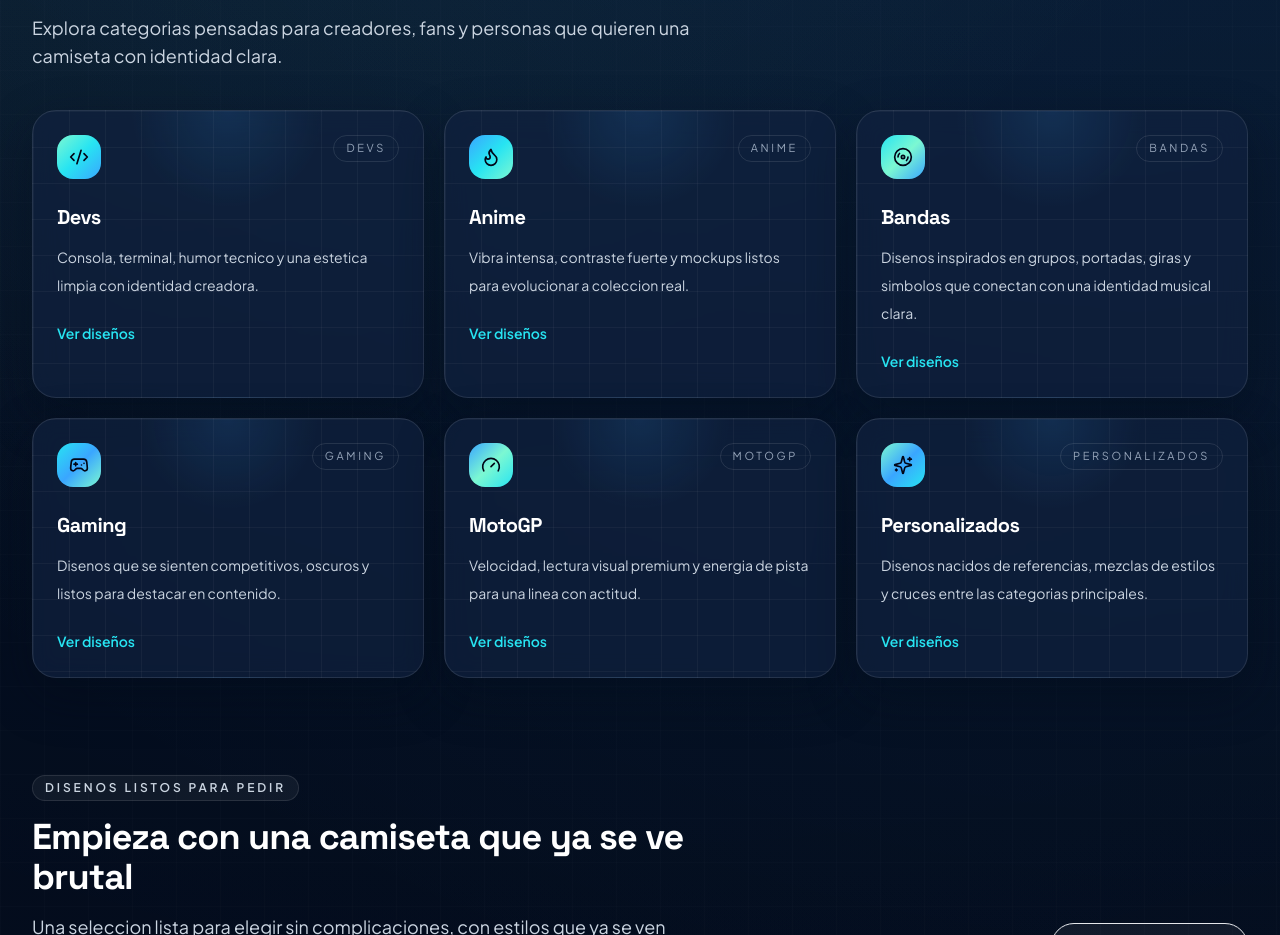
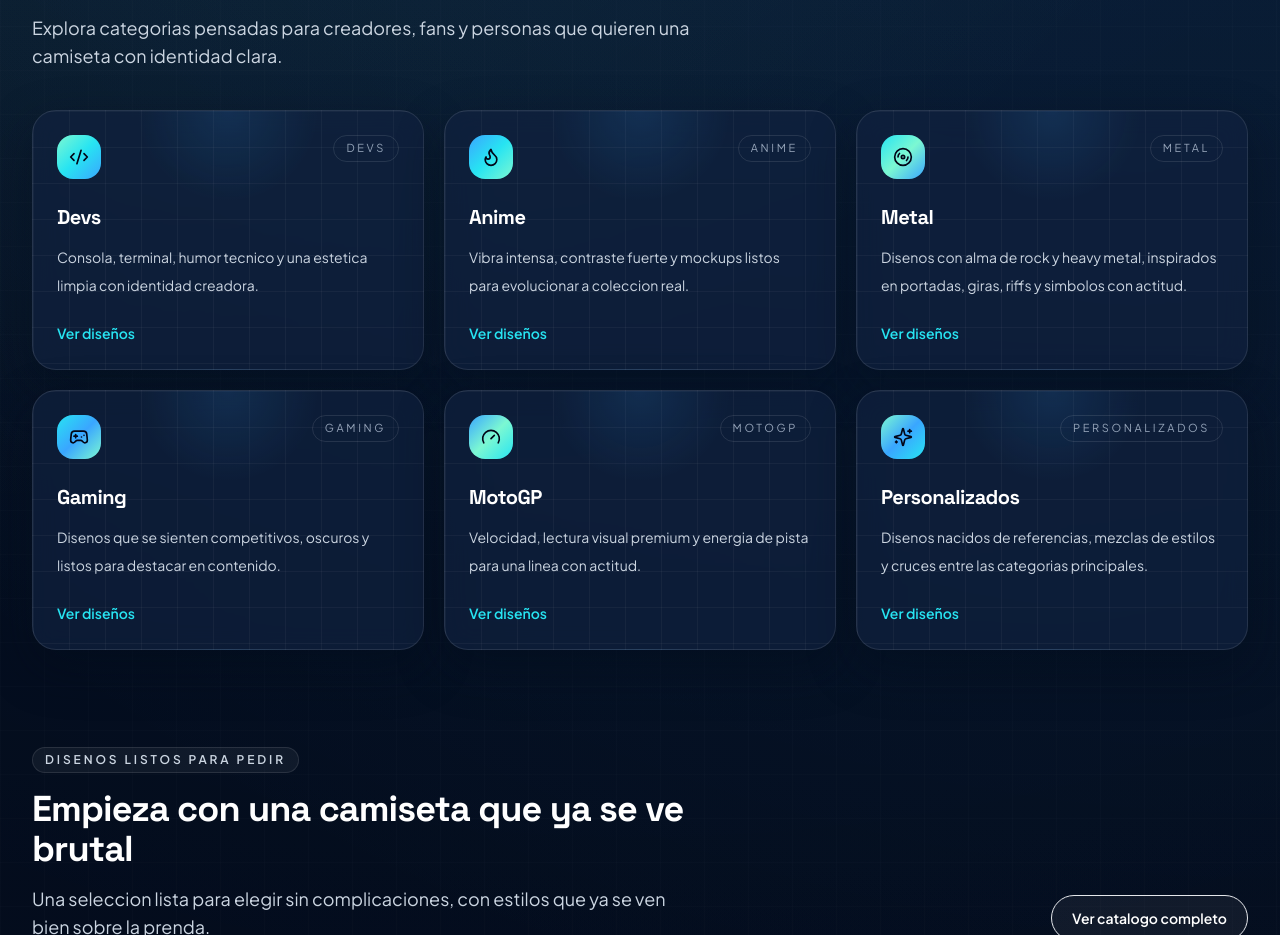
Before and after one commit to jccruzgit/GGDevWebSite, a React (Vite) app: page /#/ in a window 1280 px wide. Shown: the part 942-1877 px from the top of the page. Built offline with nearby package versions, Linux system fonts and the light colour scheme; no server answers; the database is empty.

Commit message:
Rename bands category to metal

```diff
--- a/src/data/categories.js
+++ b/src/data/categories.js
@@ -17,8 +17,8 @@
   },
   {
     id: "bands",
-    name: "Bandas",
-    description: "Disenos inspirados en grupos, portadas, giras y simbolos que conectan con una identidad musical clara.",
+    name: "Metal",
+    description: "Disenos con alma de rock y heavy metal, inspirados en portadas, giras, riffs y simbolos con actitud.",
     accent: "from-aqua via-mint to-cyan",
     icon: Disc3,
   },
--- a/src/data/products.js
+++ b/src/data/products.js
@@ -10,7 +10,7 @@
 
 const categoryLabels = {
   anime: "Anime",
-  bands: "Bandas",
+  bands: "Metal",
   custom: "Personalizados",
   devs: "Devs",
   gaming: "Gaming",
--- a/src/services/catalogService.js
+++ b/src/services/catalogService.js
@@ -17,7 +17,7 @@
 
 export const productCategoryLabels = {
   anime: "Anime",
-  bands: "Bandas",
+  bands: "Metal",
   custom: "Personalizados",
   devs: "Devs",
   gaming: "Gaming",
```
